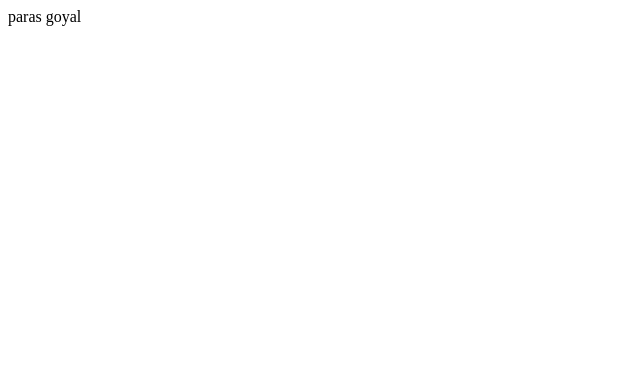
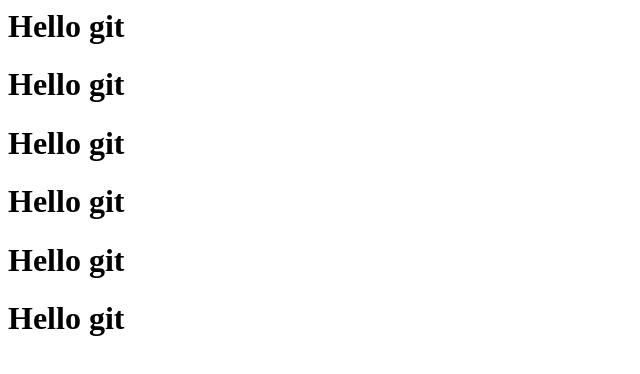
Before and after one commit to Goyalparas6376/Git-Test, a plain HTML site: page index.html in a window 1280 px wide. Shown: the whole page, without its empty margins (0-640 px from the left). Drawn offline with Linux system fonts and the light colour scheme.

Commit message:
headding added

```diff
--- a/index.html
+++ b/index.html
@@ -1 +1,6 @@
-<p>paras goyal</p>
+<h1>Hello git</h1>
+<h1>Hello git</h1>
+<h1>Hello git</h1>
+<h1>Hello git</h1>
+<h1>Hello git</h1>
+<h1>Hello git</h1>
```
